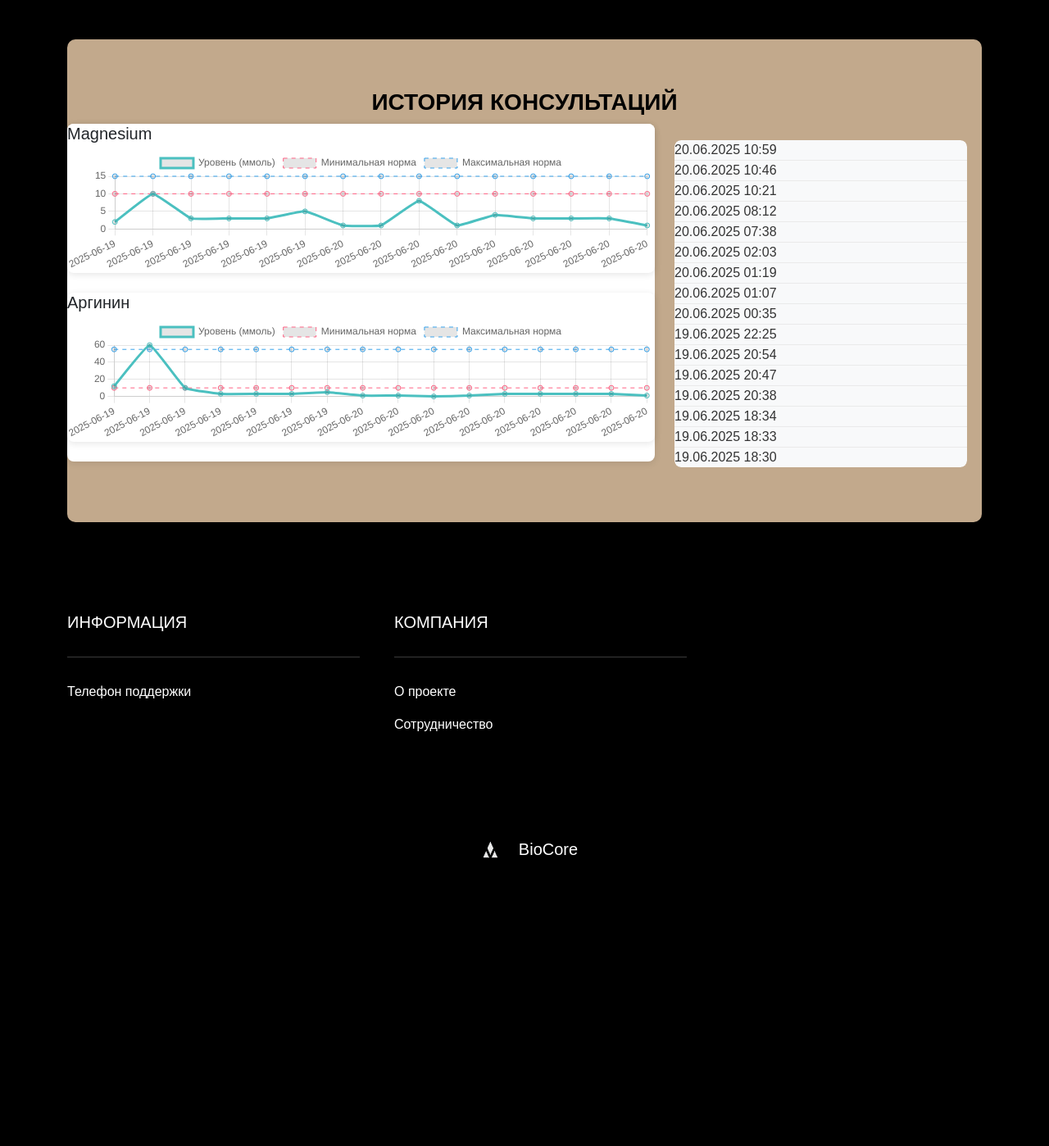
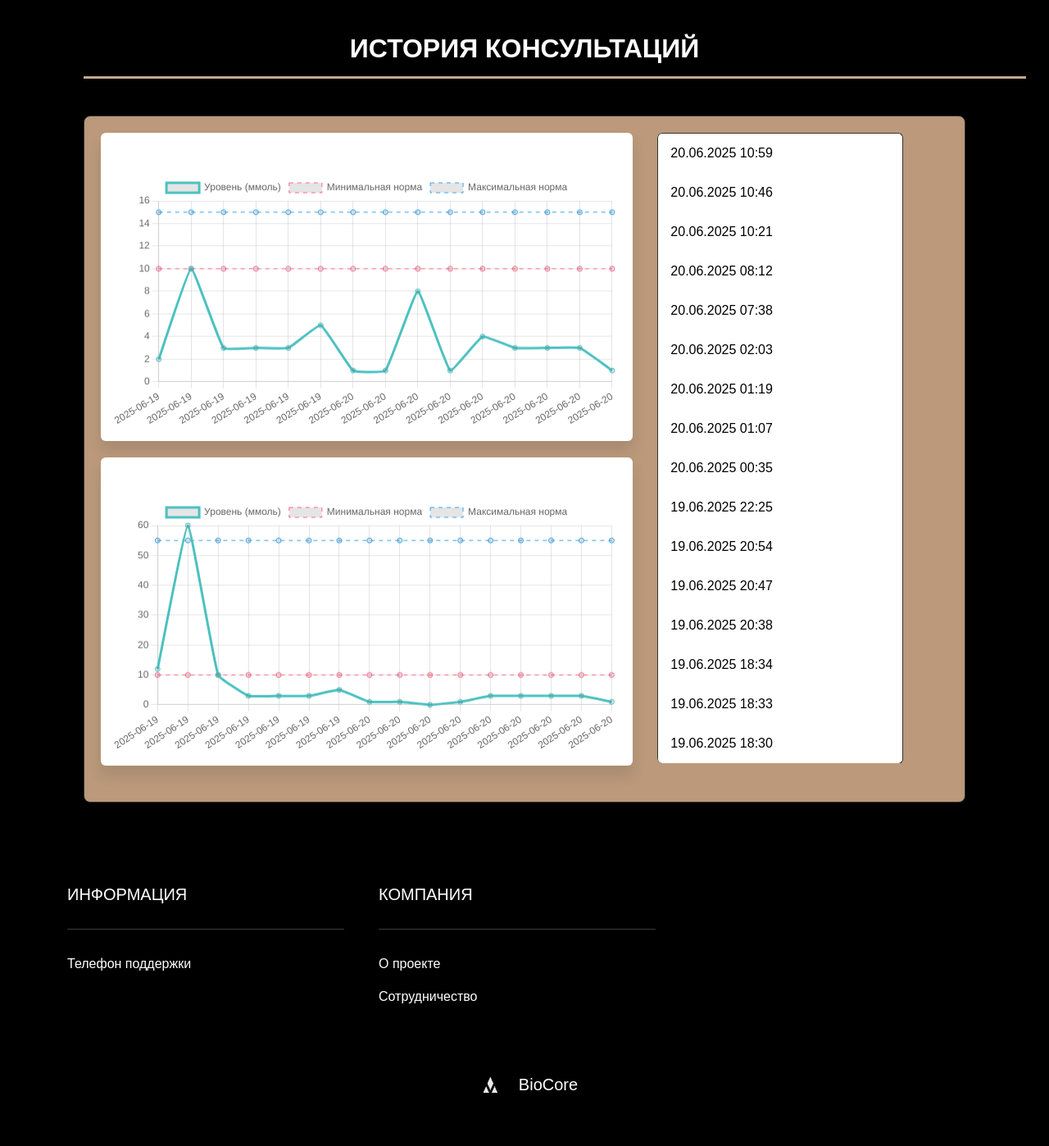
Before and after one commit to Kirikiri2/bio_core, a Django app: page /consultation/history/ in a window 1280 px wide. Shown: the part 130-1528 px from the top of the page at 82% size. Before the commit the page ends 1177 px from the top, so only its background shows below. Run offline with Django 5.2, Linux system fonts and the light colour scheme; a user stored in the database is signed in; data comes from the database, SQL or seed files in the repository; both versions use the stored data as it was after the commit; some web fonts are replaced.

Commit message:
result_hist_v1

```diff
--- a/biocore_site/bio_core_website/static/bio_core_website/css/DI.css
+++ b/biocore_site/bio_core_website/static/bio_core_website/css/DI.css
@@ -441,3 +441,134 @@
         font-size: 1.5rem;
     }
 }
+
+/* История консультации */
+/* Основные стили контейнера */
+.container.mt-5_history {
+    max-width: 1200px;
+    margin: 40px auto;
+    padding: 0 20px;
+    color: #fff;
+    font-family: 'TT Travels Next Trl', sans-serif;
+}
+
+/* Скрываем верхний пустой блок */
+#vitaminChart {
+    display: none;
+}
+
+/* Заголовок страницы */
+.container.mt-5_history h2 {
+    font-size: 2rem;
+    font-weight: 700;
+    margin-bottom: 30px;
+    color: #ffffff;
+    text-transform: uppercase;
+    position: relative;
+    text-align: center;
+    padding-bottom: 15px;
+}
+
+.container.mt-5_history h2:after {
+    content: "";
+    display: block;
+    width: 1150px;
+    height: 3px;
+    background: #c2a98c;
+    margin-top: 15px;
+}
+
+/* Общий контейнер для всех элементов */
+.row_history {
+    display: flex;
+    flex-wrap: wrap;
+    gap: 30px;
+    background-color: #BB997A;
+    border: 1px solid #333;
+    border-radius: 8px;
+    padding: 20px;
+}
+
+/* Блок с графиками */
+.col-md-8_history {
+    flex: 2;
+    min-width: 300px;
+}
+
+/* Блок со списком консультаций */
+.col-md-4 {
+    flex: 1;
+    min-width: 250px;
+}
+
+/* Стили для карточек с графиками */
+.card.mb-4 {
+    background-color: #ffffff;
+box-shadow: 0 12px 15px rgba(92, 86, 78, 0.2);
+    border-radius: 6px;
+    margin-bottom: 20px !important;
+}
+
+.card-body {
+    padding: 15px;
+}
+
+.card-body h5 {
+    color: #ffffff;
+    font-size: 1.1rem;
+    margin-bottom: 15px;
+    text-transform: uppercase;
+}
+
+/* Стили списка консультаций */
+.list-group_history {
+    border-radius: 6px;
+    overflow: hidden;
+}
+
+.list-group-item {
+    display: flex;
+    background-color: #ffffff;
+    border: 1px solid #333;
+    color: #000000;
+    padding: 12px 15px;
+    margin-bottom: -1px;
+    cursor: pointer;
+    max-width: 300px;
+
+}
+
+.list-group-item-action:hover {
+    background-color: rgba(194, 169, 140, 0.2);
+
+}
+
+.list-group-item:first-child {
+    border-top-left-radius: 6px !important;
+    border-top-right-radius: 6px !important;
+}
+
+.list-group-item:last-child {
+    border-bottom-left-radius: 6px !important;
+    border-bottom-right-radius: 6px !important;
+}
+
+/* Адаптация для мобильных */
+@media (max-width: 768px) {
+    .container.mt-5_history {
+        padding: 0 15px;
+    }
+
+    .row_history {
+        flex-direction: column;
+        gap: 20px;
+    }
+
+    .container.mt-5_history h2 {
+        font-size: 1.5rem;
+    }
+
+    .list-group-item {
+        padding: 10px 15px;
+    }
+}
--- a/biocore_site/bio_core_website/static/bio_core_website/css/style.css
+++ b/biocore_site/bio_core_website/static/bio_core_website/css/style.css
@@ -493,80 +493,6 @@ textarea.form-control {
     text-align: center;
 }
 
-/* Стили для карточки с графиком */
-.card {
-    background-color: #ffffff;
-    border: none;
-    border-radius: 8px;
-    box-shadow: 0 2px 10px rgba(0, 0, 0, 0.08);
-    margin-bottom: 20px;
-}
-
-.card-body {
-    padding: 20px;
-
-}
-
-/* Стили для списка консультаций */
-.list-group {
-    border-radius: 8px;
-    overflow: hidden;
-}
-
-.list-group-item {
-    border: none;
-    padding: 12px 20px;
-    background-color: #f8f9fa;
-    color: #333;
-    font-family: 'TT Travels Next Trl', sans-serif;
-    transition: background-color 0.2s;
-    border-bottom: 1px solid #e9ecef;
-}
-
-.list-group-item:last-child {
-    border-bottom: none;
-}
-
-.list-group-item:hover {
-    background-color: #e9ecef;
-    color: #000;
-}
-
-.list-group-item-action {
-    cursor: pointer;
-}
-
-/* Стили для графиков */
-canvas {
-    width: 100% !important;
-    height: auto !important;
-}
-
-/* Убираем верхний пустой блок */
-#vitaminChart {
-    display: none;
-}
-
-/* Адаптация для мобильных */
-@media (max-width: 768px) {
-    .container.mt-5 {
-        padding: 15px;
-    }
-
-    .row {
-        flex-direction: column-reverse;
-    }
-
-    .col-md-4,
-    .col-md-8 {
-        width: 100%;
-        padding: 0;
-    }
-
-    .card {
-        margin-bottom: 15px;
-    }
-}
 
 /* Основные стили для страницы элемента */
 .row_detail {
--- a/biocore_site/bio_core_website/templates/bio_core_website/consultation_history.html
+++ b/biocore_site/bio_core_website/templates/bio_core_website/consultation_history.html
@@ -1,23 +1,23 @@
 {% extends 'bio_core_website/base.html' %}
 {%load static%}
 {% block extra_css %}
-<link rel="stylesheet" href="{% static 'bio_core_website/css/style.css' %}">
+<link rel="stylesheet" href="{% static 'bio_core_website/css/DI.css' %}">
 {% endblock %}
 {% block content %}
-<div class="container mt-5">
+<div class="container mt-5_history">
     <h2>История консультаций</h2>
 
-    <div class="row">
-        <div class="col-md-8">
-            <div class="card mb-4">
-                <div class="card-body_graph">
+    <div class="row_history">
+        <div class="col-md-8_history">
+            <div class="card_history mb-4">
+                <div class="card-body_graph_history">
                     <canvas id="vitaminChart" height="400"></canvas>
                 </div>
             </div>
         </div>
 
         <div class="col-md-4">
-            <div class="list-group mb-4">
+            <div class="list-group_history mb-4">
                 {% for consultation in consultations %}
                 <a href="#" class="list-group-item list-group-item-action"
                     onclick="showConsultation('{{ consultation.date|date:" Y-m-d" }}')">
```
Also changed, not shown: biocore_site/bio_core_website/templates/bio_core_website/consultation_results.html (+2 -5 lines), biocore_site/db.sqlite3.
